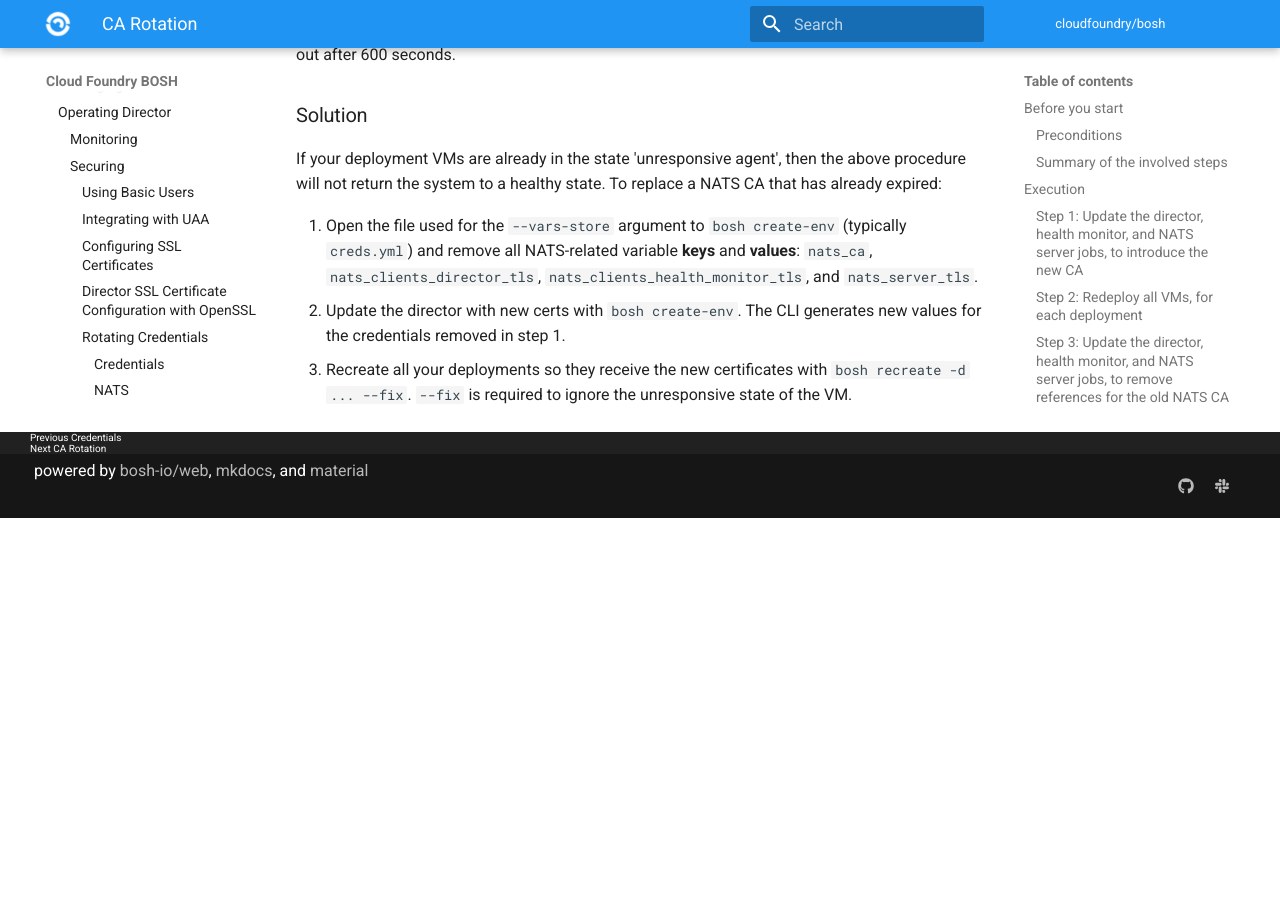
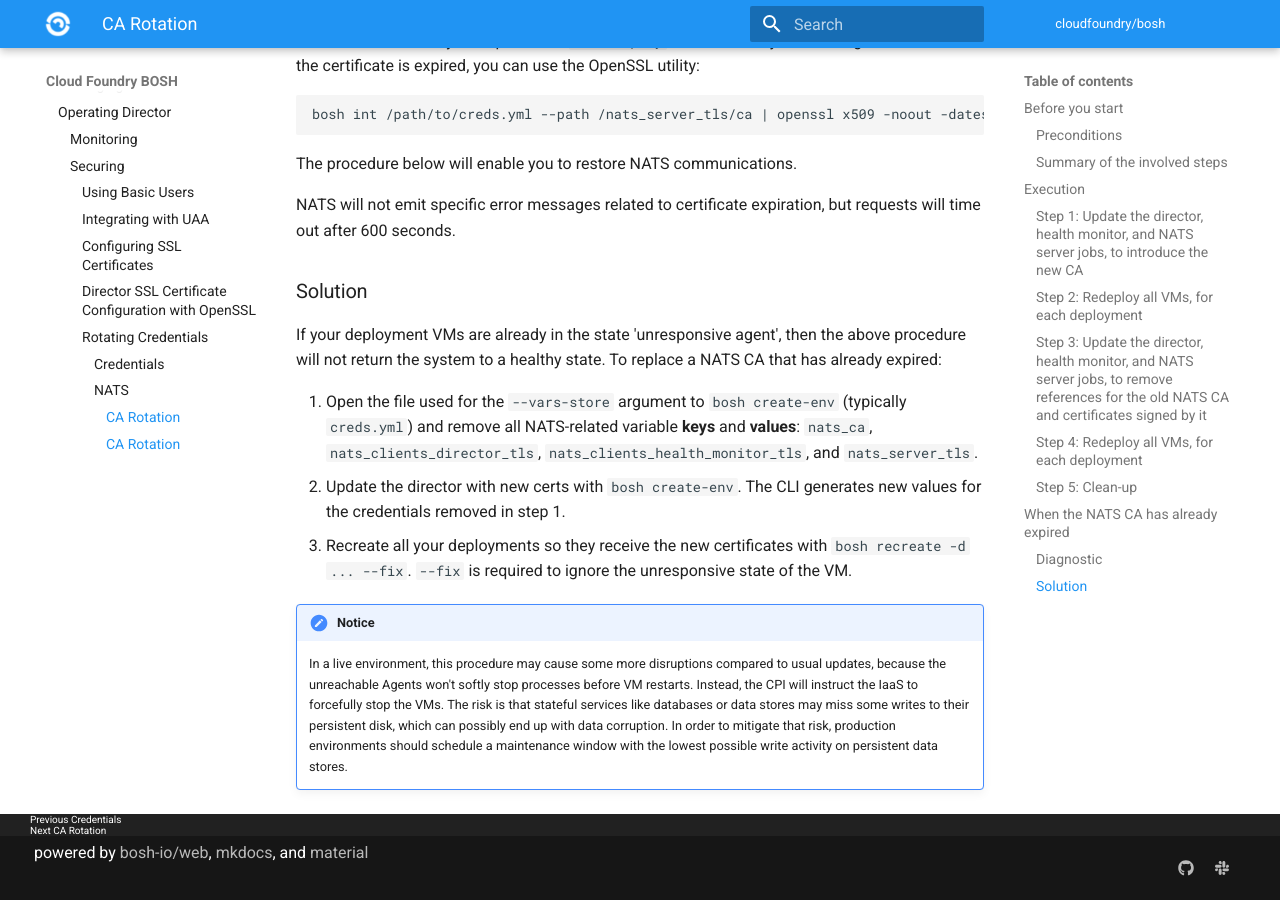
Before and after one commit to cloudfoundry/docs-bosh, an MkDocs documentation site: the page built from content/nats-ca-rotation.md, in a window 1280 px wide and 900 px high, scrolled down 6994 px. Built offline with MkDocs 1.6.1 and Material for MkDocs 9.7.7, drawn with Linux system fonts in a browser that asks for light colours; old or Windows-style settings are respelled for this version of MkDocs; before the commit the page ends 7512 px from its top, so only the background shows below that; some of the changed text lies outside the part shown.

Commit message:
Add captions to sections and notice about risks of disruptions and mitigations

````diff
--- a/content/nats-ca-rotation.md
+++ b/content/nats-ca-rotation.md
@@ -15,6 +15,9 @@ The procedure below rotates the NATS CA and NATS related certificates across the
 
 ### Summary of the involved steps {: #visualization }
 
+Get accustomed with the operation steps, that are summarized in the following
+schema.
+
 ![image](images/nats_rotation.png)
 
 !!! Note
@@ -24,6 +27,10 @@ The procedure below rotates the NATS CA and NATS related certificates across the
 ## Execution
 
 ### Step 1: Update the director, health monitor, and NATS server jobs, to introduce the new CA {: #step-1}
+
+In the `bosh create-env` invocation for updating the Director, add the
+`add-new-ca.yml` ops-file like in the example below. The content of this file
+is detailed later.
 
 ```shell
 bosh create-env ~/workspace/bosh-deployment/bosh.yml \
@@ -126,6 +133,10 @@ Deployed VMs need to be redeployed in order to receive new client certificates t
     expired!
 
 ### Step 3: Update the director, health monitor, and NATS server jobs, to remove references for the old NATS CA and certificates signed by it {: #step-3}
+
+In the `bosh create-env` invocation, replace the previous ops-file with the
+`remove-old-ca.yml` ops-file like in the example below. The content of this
+file is detailed later.
 
 ```shell
 bosh create-env ~/workspace/bosh-deployment/bosh.yml \
@@ -262,3 +273,13 @@ If your deployment VMs are already in the state 'unresponsive agent', then the a
 1. Open the file used for the `--vars-store` argument to `bosh create-env` (typically `creds.yml`) and remove all NATS-related variable **keys** and **values**: `nats_ca`, `nats_clients_director_tls`, `nats_clients_health_monitor_tls`, and `nats_server_tls`.
 2. Update the director with new certs with `bosh create-env`. The CLI generates new values for the credentials removed in step 1.
 3. Recreate all your deployments so they receive the new certificates with `bosh recreate -d ... --fix`. `--fix` is required to ignore the unresponsive state of the VM.
+
+!!! Notice
+    In a live environment, this procedure may cause some more disruptions
+    compared to usual updates, because the unreachable Agents won't softly
+    stop processes before VM restarts. Instead, the CPI will instruct the IaaS
+    to forcefully stop the VMs. The risk is that stateful services like
+    databases or data stores may miss some writes to their persistent disk,
+    which can possibly end up with data corruption. In order to mitigate that
+    risk, production environments should schedule a maintenance window with
+    the lowest possible write activity on persistent data stores.
````
